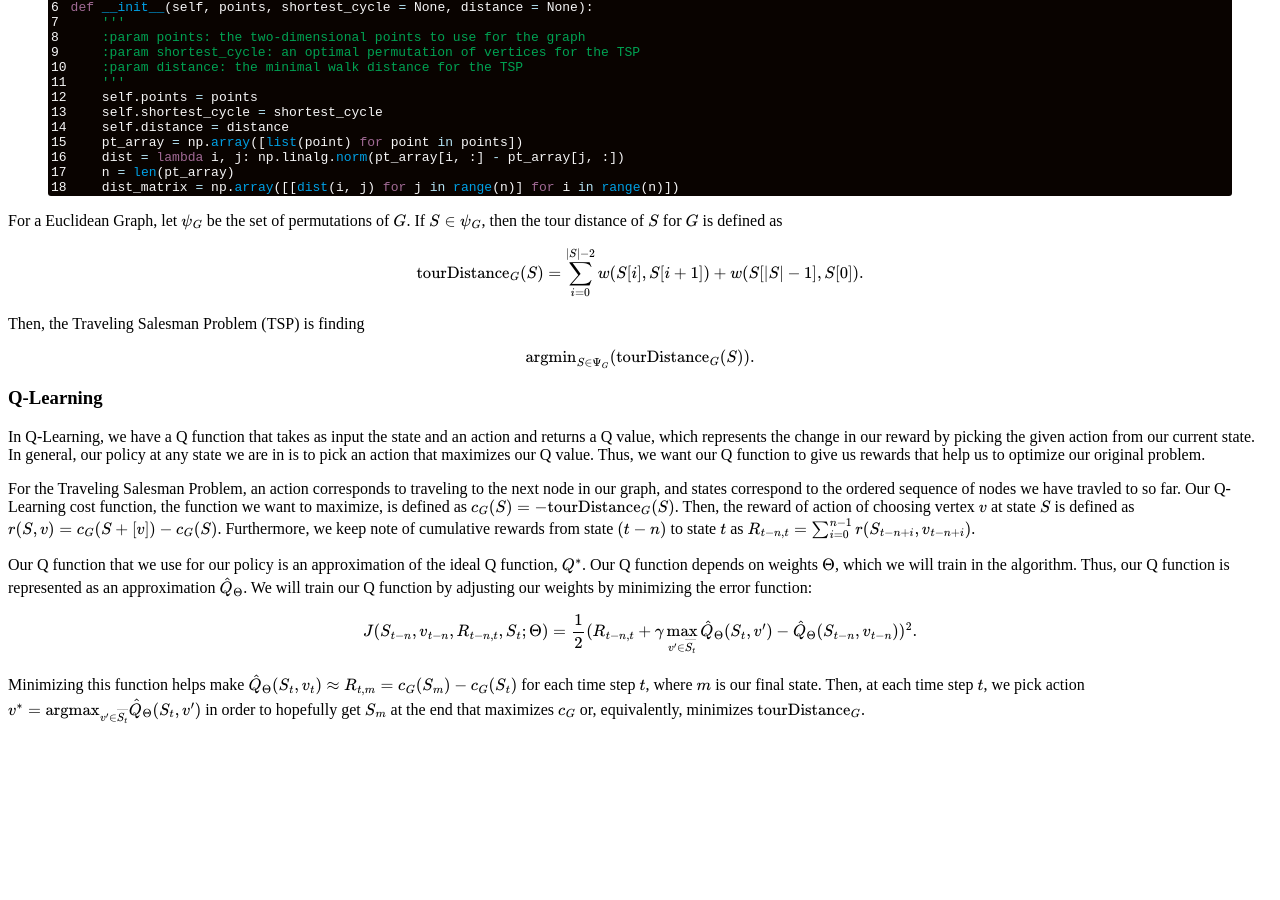
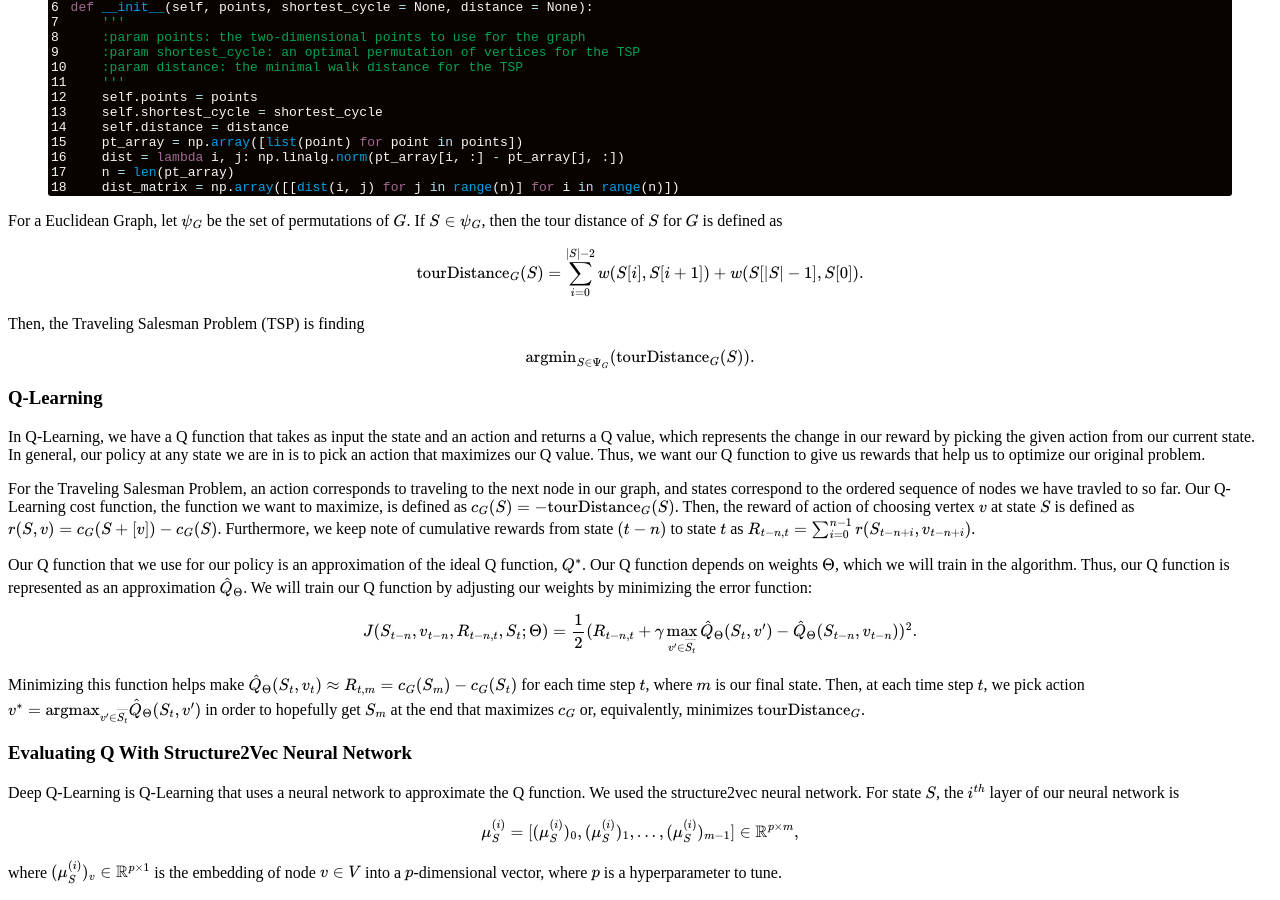
Before and after one commit to CategorIAN/categorian.github.io, a Jekyll site: the page built from projects/msu/m_508/q_learning_for_tsp.md, in a window 1280 px wide and 900 px high, scrolled down 957 px. Built offline with Jekyll 4.4.1, drawn with Linux system fonts in a browser that asks for light colours; formulas are drawn with MathJax 3; before the commit the page ends 1697 px from its top, so only the background shows below that.

Commit message:
Update q_learning_for_tsp.md

```diff
--- a/projects/msu/m_508/q_learning_for_tsp.md
+++ b/projects/msu/m_508/q_learning_for_tsp.md
@@ -168,3 +168,10 @@ Our Q function that we use for our policy is an approximation of the ideal Q fun
 \[J(S_{t-n}, v_{t-n}, R_{t-n,t}, S_t; \Theta) = \frac{1}{2}(R_{t-n, t} + \gamma \max_{v'\in \overline{S_t}} \hat{Q}_\Theta(S_t, v') - \hat{Q}_\Theta(S_{t-n}, v_{t-n}))^2.\]
 Minimizing this function helps make \(\hat{Q}_{\Theta}(S_t, v_t) \approx R_{t, m} = c_G(S_m) - c_G(S_t)\) for each time step \(t\), where \(m\) is our final state. Then, at each time step \(t\), we pick action  \(v^* = \text{argmax}_{v'\in\overline{S_t}} \hat{Q}_{\Theta}(S_t, v')\) in order to hopefully get \(S_m\) at the end that maximizes \(c_G\) or, equivalently, minimizes \(\text{tourDistance}_G\).
 </p>
+
+<h3>Evaluating Q With Structure2Vec Neural Network</h3>
+<p>
+Deep Q-Learning is Q-Learning that uses a neural network to approximate the Q function. We used the <emph>structure2vec</emph> neural network. For state \(S\), the \(i^{th}\) layer of our neural network is \[\mu_{S}^{(i)} = [(\mu_{S}^{(i)})_0, (\mu_{S}^{(i)})_1, ..., (\mu_{S}^{(i)})_{m-1}]  \in \mathbb{R}^{p \times m},\]
+
+where \((\mu_{S}^{(i)})_v \in \mathbb{R}^{p \times 1}\) is the embedding of node \(v\in V\) into a \(p\)-dimensional vector, where \(p\) is a hyperparameter to tune.
+</p>
```
